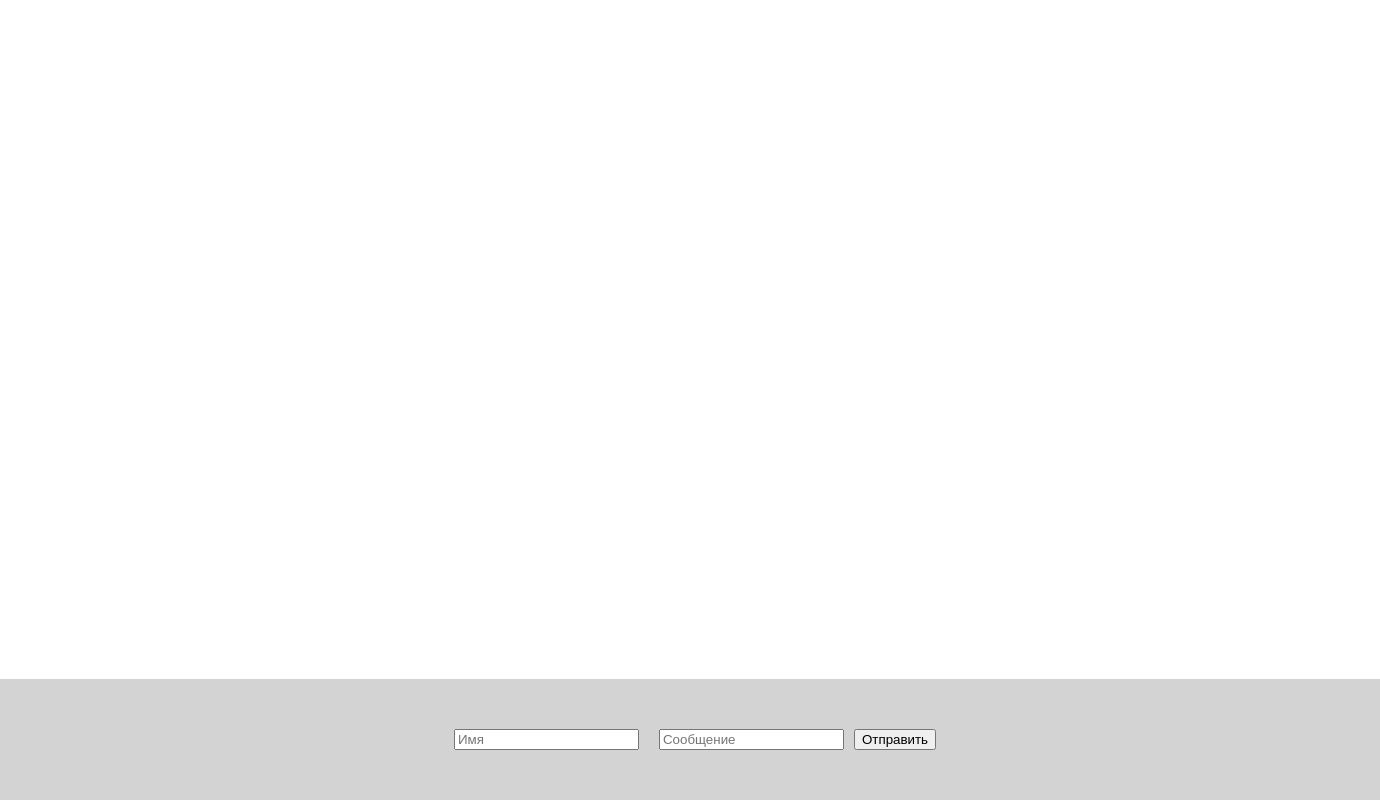
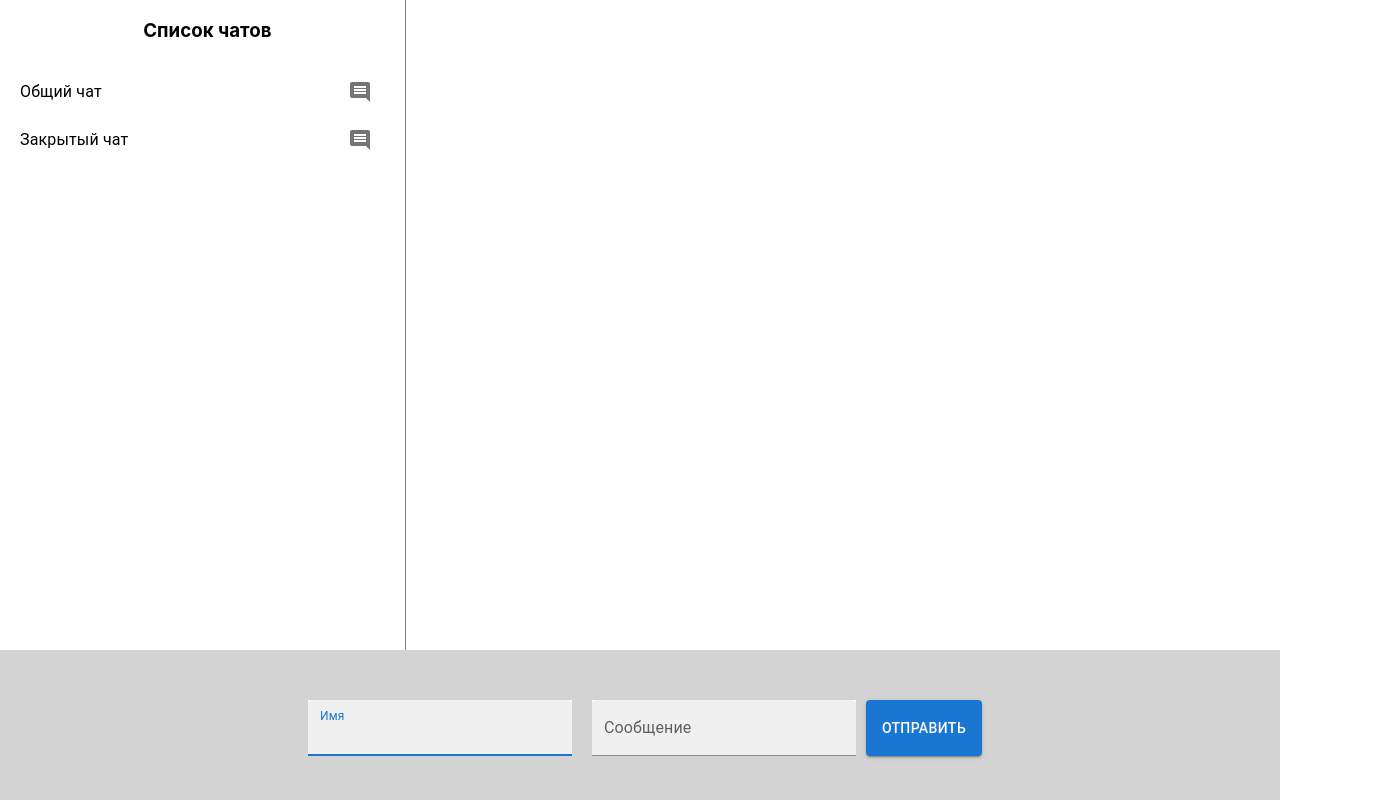
Before and after one commit to sibok13/react, a React (Create React App) app: page /chats/0 in a window 1280 px wide. Shown: the whole page, 1380 px wide, since content can reach past the window. Built offline with nearby package versions, Linux system fonts and the light colour scheme.

Commit message:
lesson03

```diff
--- a/package.json
+++ b/package.json
@@ -3,6 +3,10 @@
   "version": "0.1.0",
   "private": true,
   "dependencies": {
+    "@emotion/react": "^11.10.5",
+    "@emotion/styled": "^11.10.5",
+    "@mui/icons-material": "^5.10.9",
+    "@mui/material": "^5.10.13",
     "@testing-library/jest-dom": "^5.16.5",
     "@testing-library/react": "^13.4.0",
     "@testing-library/user-event": "^13.5.0",
--- a/src/App.css
+++ b/src/App.css
@@ -41,14 +41,41 @@
   }
 }
 
-.myForm {
-  display: flex;
-  width: 100%;
-  justify-content: center;
+.form-box {
+  max-height: 150px;
+  box-sizing: border-box;
   padding: 50px;
   background-color: lightgray;
 }
 
-.myForm input {
+.my-form {
+  display: flex;
+  width: 100%;
+  justify-content: center;
+}
+
+.my-form input {
   margin: 0 10px;
 }
+
+.MuiTextField-root {
+  background-color: #fff;
+  margin: 0 10px!important;
+}
+
+.main-window {
+  display: flex;
+  width: 100%;
+  min-height: calc(100vh - 150px);
+}
+
+.chats-list {
+  width: 30%;
+  padding: 0 10px 10px 20px;
+  min-height: 100%;
+  border-right: 1px solid grey;
+}
+
+.messages {
+  width: 70%;
+}
--- a/src/App.js
+++ b/src/App.js
@@ -1,50 +1,76 @@
-import { useState, useEffect } from 'react';
+import { useState, useEffect, useRef } from 'react';
 import './App.css';
-// import {Form} from './components/Form/Form'
+import TextField from '@mui/material/TextField';
+import Button from '@mui/material/Button';
+import { v4 as uuid } from 'uuid';
+import Messages from './components/Messages';
+import Chats from './components/Chats';
 
 function App() {
+
+  const inputRef = useRef(null);
 
   const [formMessage, setMessage] = useState([]);
 
   const sendMessge = (event) => {
       event.preventDefault();
-      setMessage(old => [...old, {
+      setMessage(formMessage => [...formMessage, {
+          id: uuid().slice(0,8),
           author: event.target.athor.value,
           text: event.target.text.value,
       }]);
-      console.log(formMessage);
+      const form = event.target;
+      form.reset();
   }
+
+  const [chatsList, setChatsList] = useState([
+    {
+      id: 1,
+      name: 'Общий чат',
+    },
+    {
+      id: 2,
+      name: 'Закрытый чат',
+    }
+  ]);
 
   let lastName = formMessage.length > 0 ? formMessage.slice(-1).pop().author : null;
 
   useEffect(() => {
-    if(!!lastName) {
+    if(!!lastName & lastName !== "ROBOT") {
       setTimeout(() => {
-        alert('ROBOT: Привет, ' + lastName + '!');
+        setMessage(formMessage => [...formMessage, {
+          id: uuid().slice(0,8),
+          author: "ROBOT",
+          text: "Привет!",
+      }]);
       }, 3000);
     };
     }, [lastName]);
 
+    useEffect(() => {
+      inputRef.current.focus();
+      }, []);
+
   return (<>
     <div className="App">
-        <div class="messages">
-          {formMessage.map((elm, key) =>
-              <div key={key}>
-                  <div>Имя: {elm.author}</div>
-                  <div>Сообщение: {elm.text}</div>
-                  <hr />
-              </div>
-          )}
+        <div className="main-window">
+          <div className="chats-list">
+            <h3>Список чатов</h3>
+            <Chats chatsList={chatsList} />
+          </div>
+          <div className="messages">
+            <Messages formMessage={formMessage} />
+          </div>
         </div>
-        <div>
-            <form onSubmit={sendMessge} class="myForm">
-                <input name='athor' type='text' placeholder='Имя' />
-                <input name='text' type='text' placeholder='Сообщение' />
-                <button>Отправить</button>
+        <div className="form-box">
+            <form onSubmit={sendMessge} className="my-form">
+                <TextField autoFocus ref={inputRef} id="outlined-basic" label="Имя" variant="filled" name='athor' type='text' />
+                <TextField id="outlined-basic" label="Сообщение" variant="filled" name='text' type='text' />
+                <Button type="submit" variant="contained">Отправить</Button>
             </form>
         </div>
     </div>
-    {/* {Form} */}
     </>
   );
 }
--- /dev/null
+++ b/src/components/Chats.jsx
@@ -0,0 +1,28 @@
+import * as React from 'react';
+import List from '@mui/material/List';
+import ListItem from '@mui/material/ListItem';
+import ListItemText from '@mui/material/ListItemText';
+import CommentIcon from '@mui/icons-material/Comment';
+import IconButton from '@mui/material/IconButton';
+
+function Chats(props) {
+  return (
+    <List sx={{ width: '100%', maxWidth: 360, bgcolor: 'background.paper' }}>
+      {props.chatsList.map((elm) => (
+        <ListItem
+          key={elm.id}
+          disableGutters
+          secondaryAction={
+            <IconButton aria-label="comment">
+              <CommentIcon />
+            </IconButton>
+          }
+        >
+          <ListItemText primary={`${elm.name}`} />
+        </ListItem>
+      ))}
+    </List>
+  );
+}
+
+export default Chats;
--- /dev/null
+++ b/src/components/Messages.jsx
@@ -0,0 +1,15 @@
+function Messages(props) {
+    return (
+        <>
+          {props.formMessage.map((elm) =>
+              <div key={elm.id}>
+                  <div>Имя: {elm.author}</div>
+                  <div>Сообщение: {elm.text}</div>
+                  <hr />
+              </div>
+          )}
+        </>
+    );
+}
+
+export default Messages;
```
Also changed, not shown: 1 other file (tests, documents, lock files or other folders).
